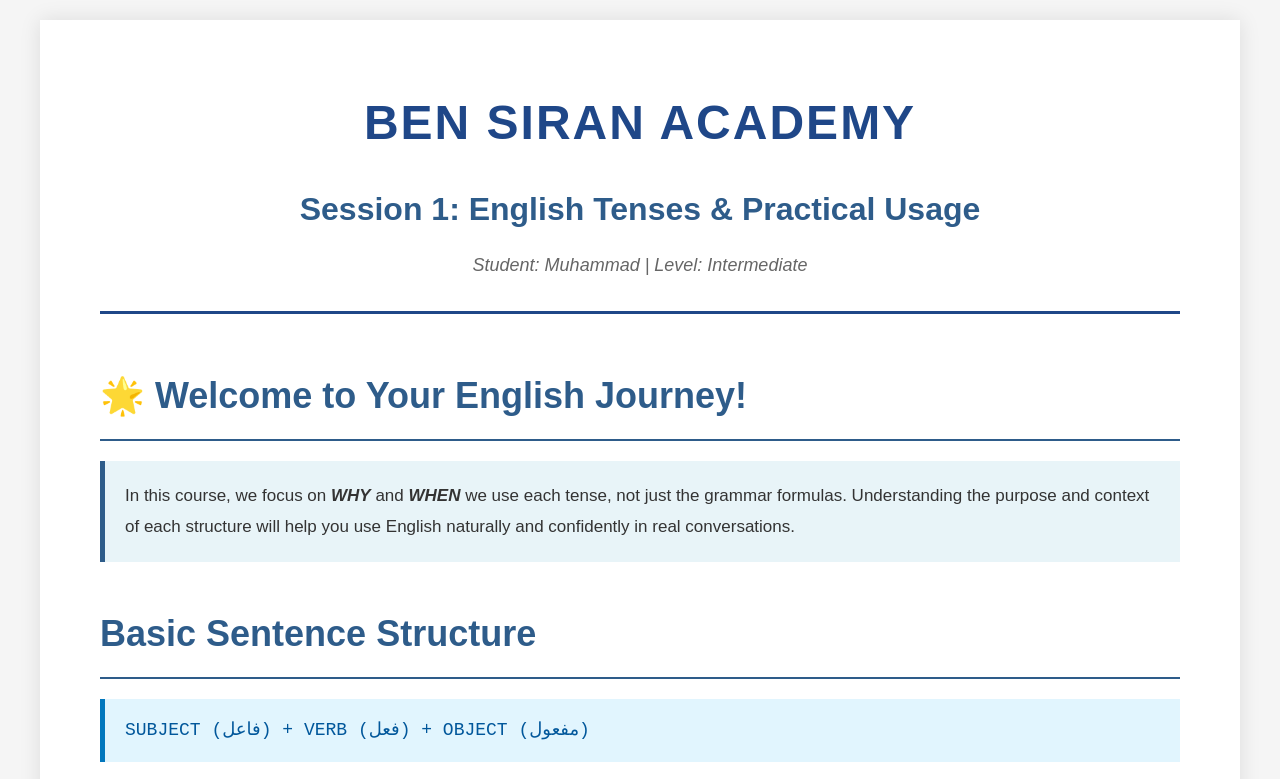
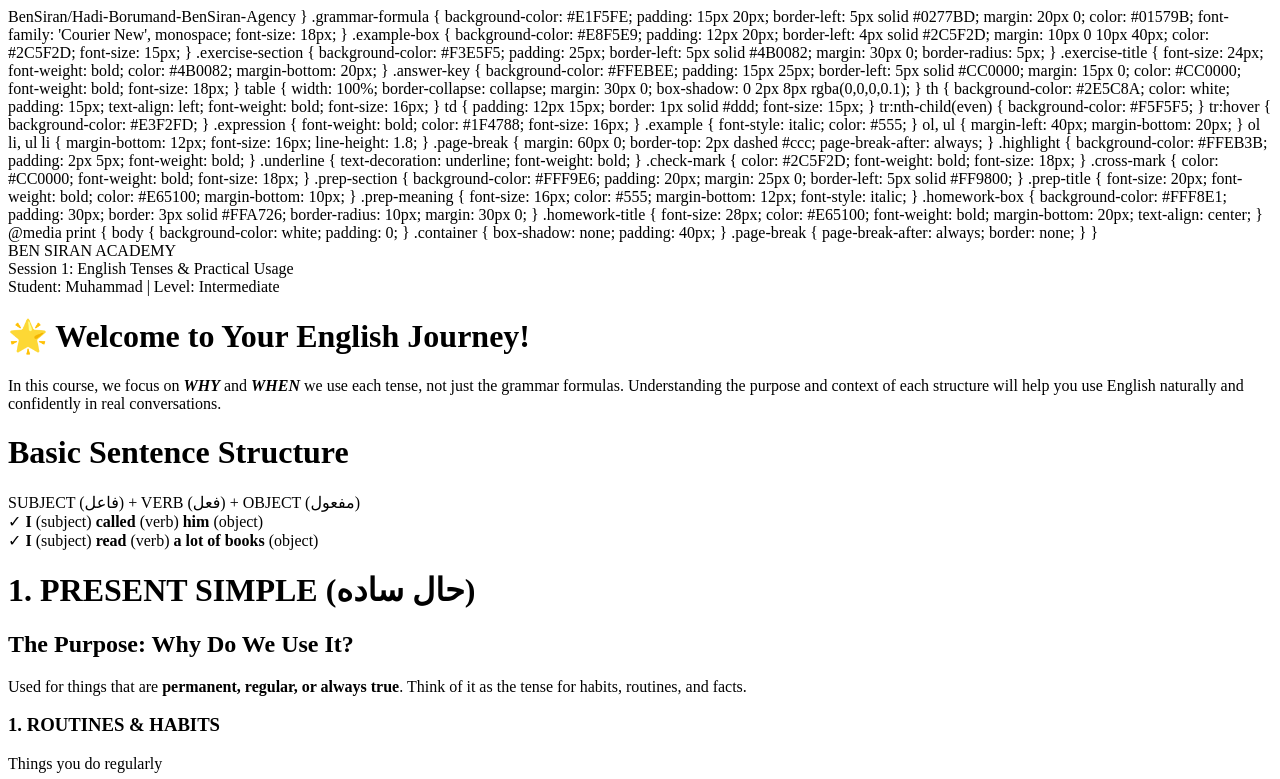
Before and after one commit to BenSiran/Hadi-Borumand-BenSiranAgency, a plain HTML site: page index.html in a window 1280 px wide. Shown: the top 779 px of the page. Drawn offline with Linux system fonts and the light colour scheme.

Commit message:
Update index.html

```diff
--- a/index.html
+++ b/index.html
@@ -1,105 +1,4 @@
-<!DOCTYPE html>
-<html lang="en">
-<head>
-    <meta charset="UTF-8">
-    <meta name="viewport" content="width=device-width, initial-scale=1.0">
-    <title>Session 1 - Muhammad - Ben Siran Academy</title>
-    <style>
-        * {
-            margin: 0;
-            padding: 0;
-            box-sizing: border-box;
-        }
-
-        body {
-            font-family: Arial, sans-serif;
-            line-height: 1.8;
-            color: #333;
-            background-color: #f5f5f5;
-            padding: 20px;
-        }
-
-        .container {
-            max-width: 1200px;
-            margin: 0 auto;
-            background-color: white;
-            padding: 60px;
-            box-shadow: 0 0 20px rgba(0,0,0,0.1);
-        }
-
-        .header {
-            text-align: center;
-            margin-bottom: 50px;
-            border-bottom: 3px solid #1F4788;
-            padding-bottom: 30px;
-        }
-
-        .logo-title {
-            font-size: 48px;
-            font-weight: bold;
-            color: #1F4788;
-            margin-bottom: 15px;
-            text-transform: uppercase;
-            letter-spacing: 2px;
-        }
-
-        .session-title {
-            font-size: 32px;
-            font-weight: bold;
-            color: #2E5C8A;
-            margin-bottom: 10px;
-        }
-
-        .student-info {
-            font-size: 18px;
-            font-style: italic;
-            color: #666;
-        }
-
-        h1 {
-            font-size: 36px;
-            font-weight: bold;
-            color: #2E5C8A;
-            margin: 40px 0 20px 0;
-            border-bottom: 2px solid #2E5C8A;
-            padding-bottom: 10px;
-        }
-
-        h2 {
-            font-size: 28px;
-            font-weight: bold;
-            color: #3A6EA5;
-            margin: 30px 0 15px 0;
-        }
-
-        h3 {
-            font-size: 22px;
-            font-weight: bold;
-            color: #4A7EAF;
-            margin: 25px 0 12px 0;
-        }
-
-        p {
-            margin-bottom: 15px;
-            font-size: 16px;
-        }
-
-        .intro-text {
-            background-color: #E8F4F8;
-            padding: 20px;
-            border-left: 5px solid #2E5C8A;
-            margin-bottom: 30px;
-            font-size: 17px;
-        }
-
-        .important-note {
-            background-color: #FFF3E0;
-            padding: 15px 20px;
-            border-left: 5px solid #8B4513;
-            margin: 20px 0;
-            color: #8B4513;
-            font-weight: bold;
-        }
+BenSiran/Hadi-Borumand-BenSiran-Agency        }
 
         .grammar-formula {
             background-color: #E1F5FE;
```
